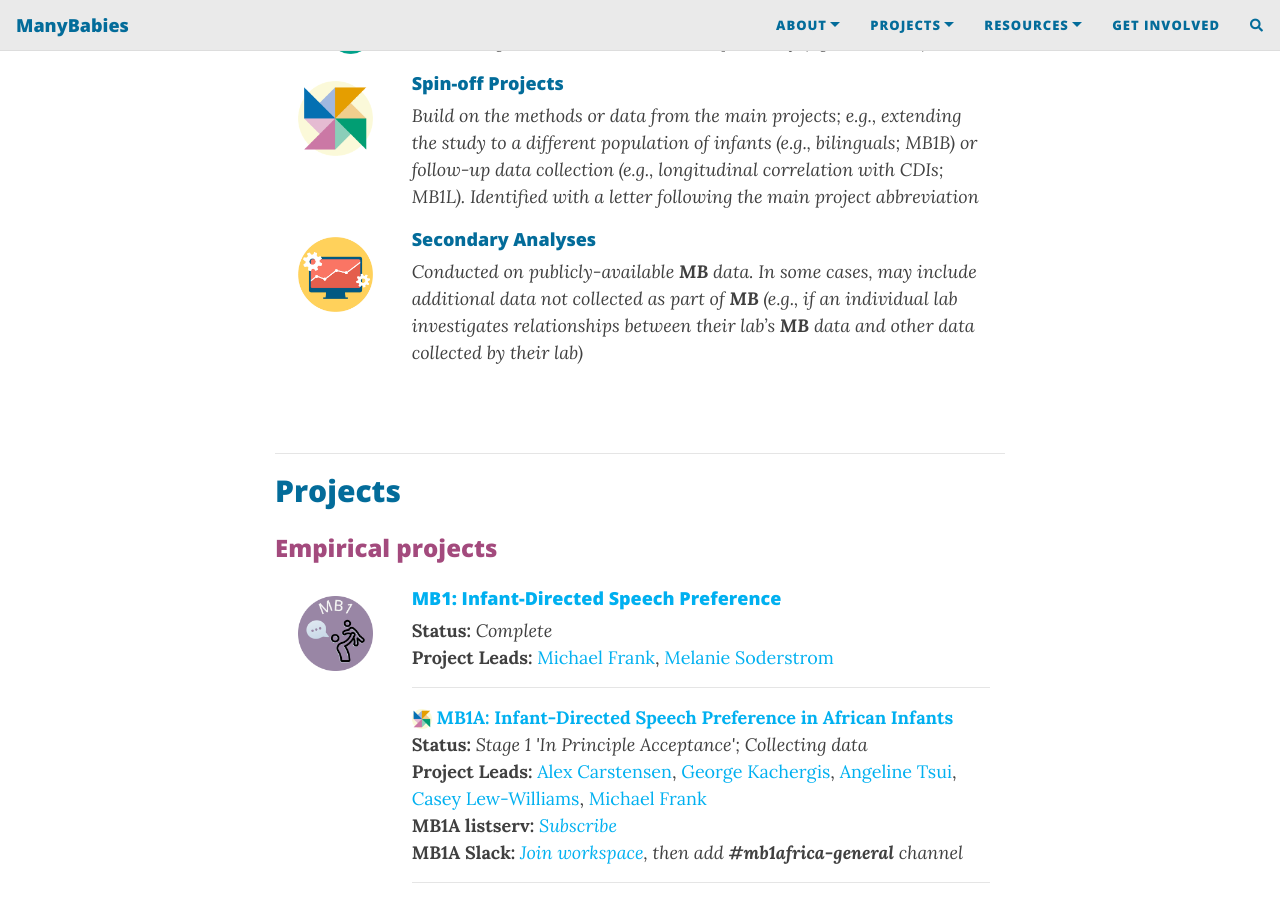
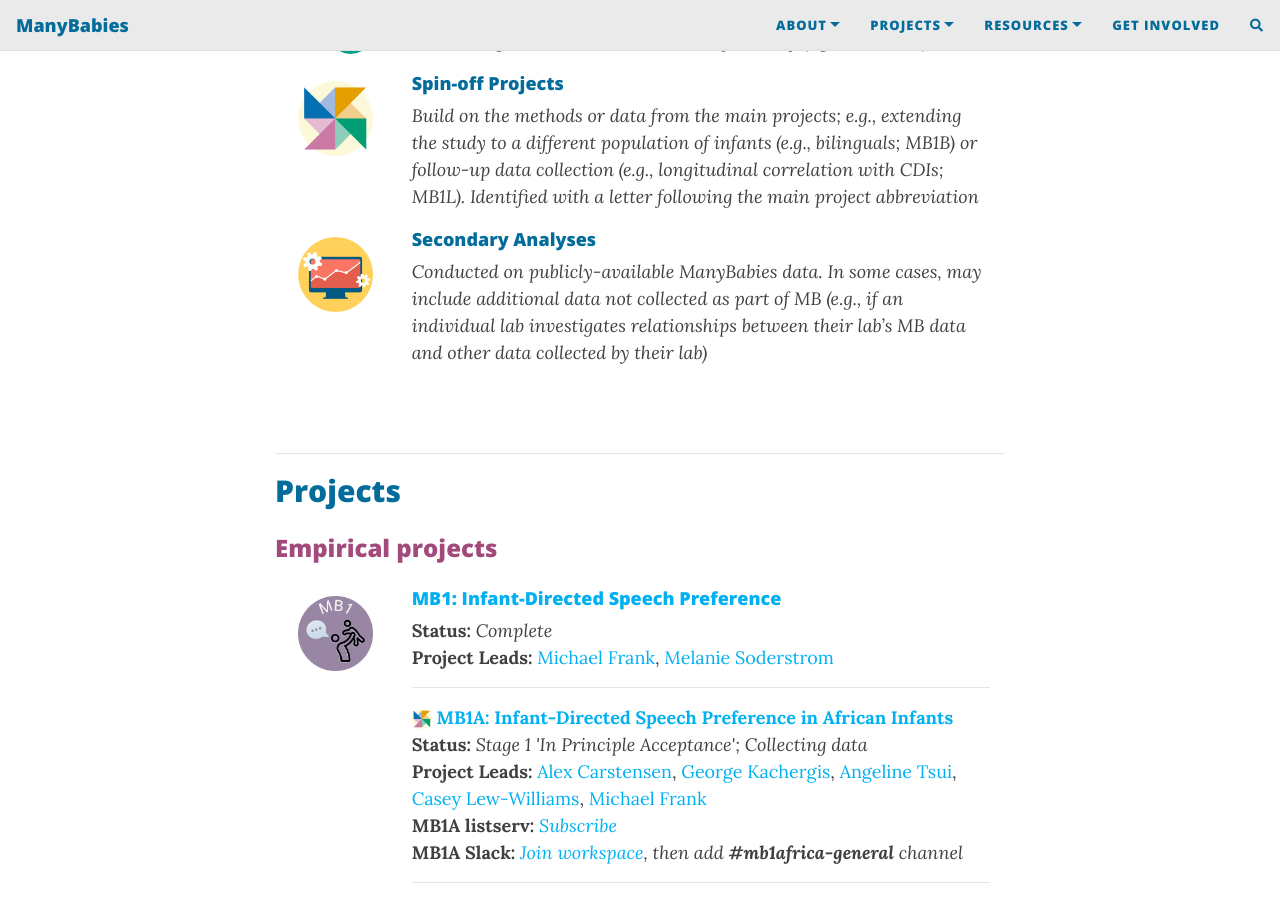
Before and after one commit to manybabies/manybabies.github.io, a Jekyll site: the page built from projects.md, in a window 1280 px wide and 900 px high, scrolled down 408 px. Built offline with Jekyll 4.4.1, drawn with Linux system fonts in a browser that asks for light colours; nearby versions of some CDN libraries; comment, search, counter and statistics services are not loaded.

Commit message:
Update projects.md

```diff
--- a/projects.md
+++ b/projects.md
@@ -35,7 +35,7 @@
       </div>
       <div class="col-sm-10">
         <h4>Secondary Analyses</h4>
-        <i>Conducted on publicly-available <b>MB</b> data. In some cases, may include additional data not collected as part of <b>MB</b> (e.g., if an individual lab investigates relationships between their lab’s <b>MB</b> data and other data collected by their lab)</i>
+        <i>Conducted on publicly-available ManyBabies data. In some cases, may include additional data not collected as part of MB (e.g., if an individual lab investigates relationships between their lab’s MB data and other data collected by their lab)</i>
       </div>
     </div>
   </div>
@@ -44,7 +44,7 @@
 <br>
 
 ***
-<!-- LIST OF PROJECTS WITH PROJECT LEAD CONTACT INFO, LISTSERV SUBSCRIPTION LINKS, ETC. (was previously on "Get Involved" page-->
+<!-- LIST OF PROJECTS WITH PROJECT LEAD CONTACT INFO, LISTSERV SUBSCRIPTION LINKS, ETC. (was previously on "Get Involved" page)-->
 
 <section>
   <header class="major">
```
